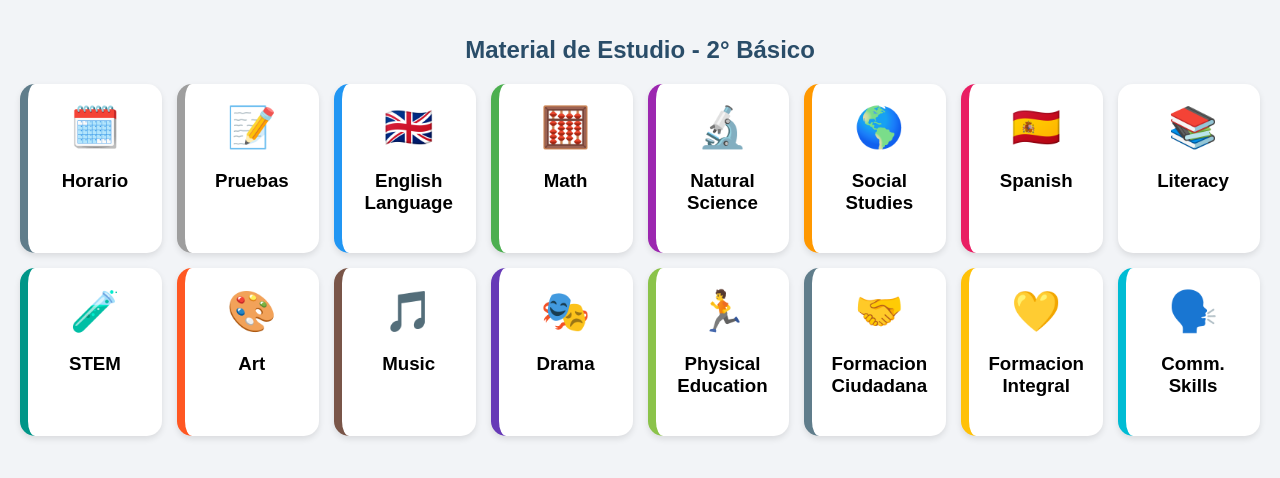
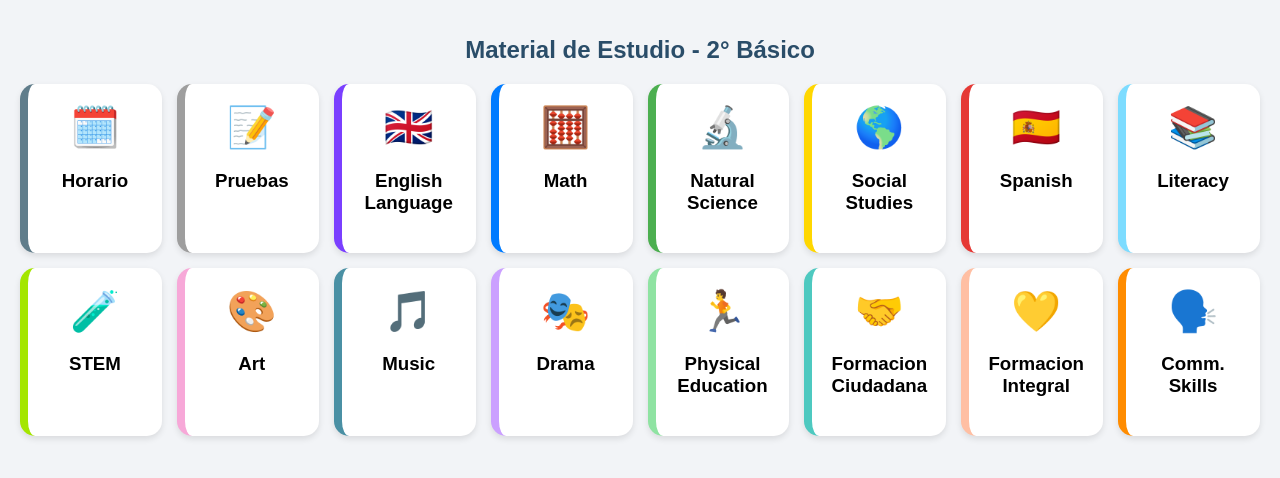
Before and after one commit to jsanhueza-git/josefapp, a plain HTML site: page index.html in a window 1280 px wide. Drawn offline with Linux system fonts and the light colour scheme.

Commit message:
mejoras en colores de pagina principal y horario..

```diff
--- a/index.html
+++ b/index.html
@@ -67,7 +67,7 @@
                 <h3>Spanish</h3>
             </div>
 
-            <div class="card subjectLiteracy" onclick="loadSubjectData('Literacy')">
+            <div class="card subject-Literacy" onclick="loadSubjectData('Literacy')">
                 <div class="icon">📚</div>
                 <h3>Literacy</h3>
             </div>
--- a/styles.css
+++ b/styles.css
@@ -2,27 +2,27 @@
    colores GENERALES
 -------------------------------------------------- */
 :root {
-    --color-Math: #4CAF50;
-    --color-EnglishLanguage: #2196F3;
-    --color-NaturalScience: #9C27B0;
-    --color-SocialStudies: #FF9800;
-    --color-Spanish: #E91E63;
-    --color-Literacy: #3F51B5;
-    --color-STEM: #009688;
-    --color-Art: #FF5722;
-    --color-Music: #795548;
-    --color-Drama: #673AB7;
-    --color-PhysicalEducation: #8BC34A;
-    --color-FormacionCiudadana: #607D8B;
-    --color-FormacionIntegral: #FFC107;
-    --color-CommunicativeSkills: #00BCD4;
+    --color-Art: #F7A8D8;
+    --color-CommunicativeSkills: #FF8C00;
+    --color-Drama: #CBA0FF;
+    --color-PhysicalEducation: #8FE3A2;
+    --color-EnglishLanguage: #7A3FFF;
+    --color-FormacionCiudadana: #4EC9C0;
+    --color-FormacionIntegral: #FFBFA3;
+    --color-Literacy: #7DDCFF;
+    --color-Math: #007BFF;
+    --color-Music: #4A90A4;
+    --color-NaturalScience: #4CAF50;
+    --color-SocialStudies: #FFD700;
+    --color-Spanish: #E53935;
+    --color-STEM: #A4E600;
+
+    /* Para botones especiales */
+    --color-Horario: #607D8B;
+    --color-Calendario: #9E9E9E;
 }
 
-/* Estilo general */
-:root {
-    --color-Horario: #607D8B;      /* puedes cambiarlo */
-    --color-Calendario: #9E9E9E;   /* puedes cambiarlo */
-}
+
 
 /* Estilo general */
 .card {
```
